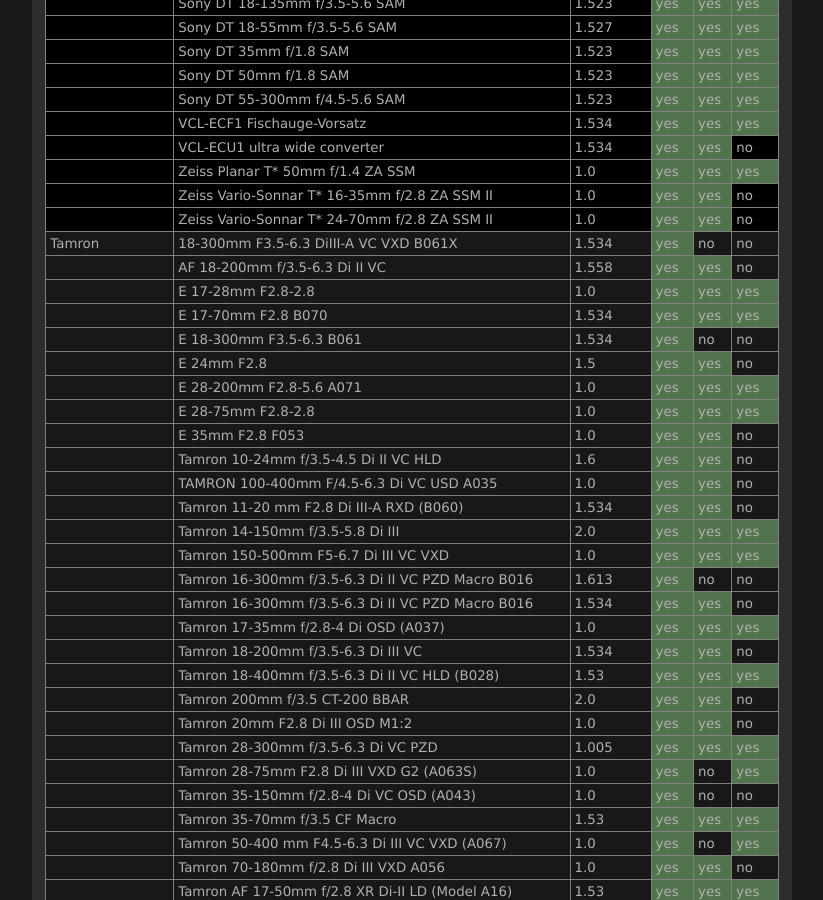
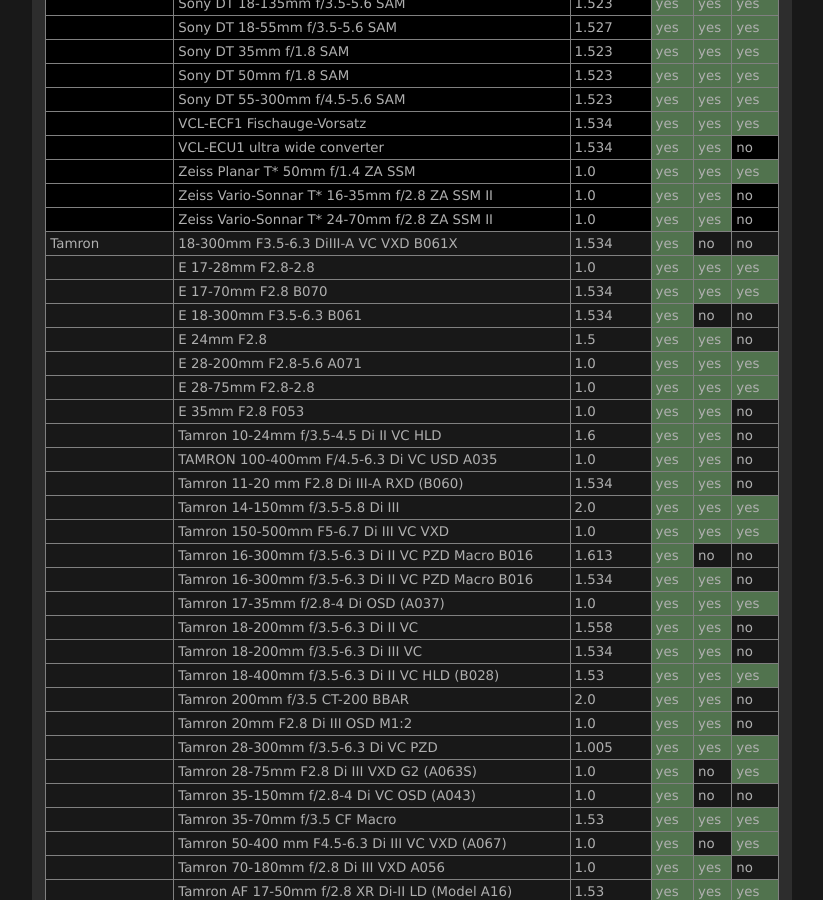
Before and after one commit to lensfun/lensfun.github.io, a Jekyll site: the page built from _posts/lenslist/2999-12-31-Lenslist-master.md, in a window 1280 px wide and 900 px high, scrolled down 29082 px. Shown: the whole window, without its empty margins (284-1107 px from the left). Built offline with Jekyll 4.4.1, drawn with Linux system fonts in a browser that asks for light colours; part of the change alters nothing that is shown; some of the changed text lies outside the part shown.

Commit message:
Update master lens list from GitHub Actions

```diff
--- a/_posts/lenslist/2999-12-31-Lenslist-master.md
+++ b/_posts/lenslist/2999-12-31-Lenslist-master.md
@@ -988,7 +988,7 @@ This list was generated on 2024-04-24 from current Lensfun sources. Your Lensfun
 <tr class="lenslist-bg2"><td></td><td>Sigma 10mm f/2.8 EX DC Fisheye HSM</td><td>1.622</td><td class="lenslist-highlight lenslist-check">yes</td><td class="lenslist-check">no</td><td class="lenslist-check">no</td></tr>
 <tr class="lenslist-bg2"><td></td><td>Sigma 10mm f/2.8 EX DC Fisheye HSM</td><td>1.523</td><td class="lenslist-highlight lenslist-check">yes</td><td class="lenslist-check">no</td><td class="lenslist-check">no</td></tr>
 <tr class="lenslist-bg2"><td></td><td>Sigma 12-24mm f/4.5-5.6 EX DG HSM</td><td>1.0</td><td class="lenslist-highlight lenslist-check">yes</td><td class="lenslist-check">no</td><td class="lenslist-highlight lenslist-check">yes</td></tr>
-<tr class="lenslist-bg2"><td></td><td>Sigma 12-24mm F4 DG HSM Art</td><td>1.0</td><td class="lenslist-highlight lenslist-check">yes</td><td class="lenslist-highlight lenslist-check">yes</td><td class="lenslist-highlight lenslist-check">yes</td></tr>
+<tr class="lenslist-bg2"><td></td><td>Sigma 12-24mm F4 DG HSM | A</td><td>1.0</td><td class="lenslist-highlight lenslist-check">yes</td><td class="lenslist-highlight lenslist-check">yes</td><td class="lenslist-highlight lenslist-check">yes</td></tr>
 <tr class="lenslist-bg2"><td></td><td>Sigma 14mm f/1.8 DG HSM | A</td><td>1.0</td><td class="lenslist-highlight lenslist-check">yes</td><td class="lenslist-check">no</td><td class="lenslist-highlight lenslist-check">yes</td></tr>
 <tr class="lenslist-bg2"><td></td><td>Sigma 14mm f/2.8 EX</td><td>1.0</td><td class="lenslist-highlight lenslist-check">yes</td><td class="lenslist-check">no</td><td class="lenslist-check">no</td></tr>
 <tr class="lenslist-bg2"><td></td><td>Sigma 14mm f/2.8 EX Aspherical HSM</td><td>1.0</td><td class="lenslist-highlight lenslist-check">yes</td><td class="lenslist-highlight lenslist-check">yes</td><td class="lenslist-check">no</td></tr>
@@ -1205,7 +1205,6 @@ This list was generated on 2024-04-24 from current Lensfun sources. Your Lensfun
 <tr class="lenslist-bg1"><td></td><td>Zeiss Vario-Sonnar T* 16-35mm f/2.8 ZA SSM II</td><td>1.0</td><td class="lenslist-highlight lenslist-check">yes</td><td class="lenslist-highlight lenslist-check">yes</td><td class="lenslist-check">no</td></tr>
 <tr class="lenslist-bg1"><td></td><td>Zeiss Vario-Sonnar T* 24-70mm f/2.8 ZA SSM II</td><td>1.0</td><td class="lenslist-highlight lenslist-check">yes</td><td class="lenslist-highlight lenslist-check">yes</td><td class="lenslist-check">no</td></tr>
 <tr class="lenslist-bg2"><td>Tamron</td><td>18-300mm F3.5-6.3 DiIII-A VC VXD B061X</td><td>1.534</td><td class="lenslist-highlight lenslist-check">yes</td><td class="lenslist-check">no</td><td class="lenslist-check">no</td></tr>
-<tr class="lenslist-bg2"><td></td><td>AF 18-200mm f/3.5-6.3 Di II VC</td><td>1.558</td><td class="lenslist-highlight lenslist-check">yes</td><td class="lenslist-highlight lenslist-check">yes</td><td class="lenslist-check">no</td></tr>
 <tr class="lenslist-bg2"><td></td><td>E 17-28mm F2.8-2.8</td><td>1.0</td><td class="lenslist-highlight lenslist-check">yes</td><td class="lenslist-highlight lenslist-check">yes</td><td class="lenslist-highlight lenslist-check">yes</td></tr>
 <tr class="lenslist-bg2"><td></td><td>E 17-70mm F2.8 B070</td><td>1.534</td><td class="lenslist-highlight lenslist-check">yes</td><td class="lenslist-highlight lenslist-check">yes</td><td class="lenslist-highlight lenslist-check">yes</td></tr>
 <tr class="lenslist-bg2"><td></td><td>E 18-300mm F3.5-6.3 B061</td><td>1.534</td><td class="lenslist-highlight lenslist-check">yes</td><td class="lenslist-check">no</td><td class="lenslist-check">no</td></tr>
@@ -1221,6 +1220,7 @@ This list was generated on 2024-04-24 from current Lensfun sources. Your Lensfun
 <tr class="lenslist-bg2"><td></td><td>Tamron 16-300mm f/3.5-6.3 Di II VC PZD Macro B016</td><td>1.613</td><td class="lenslist-highlight lenslist-check">yes</td><td class="lenslist-check">no</td><td class="lenslist-check">no</td></tr>
 <tr class="lenslist-bg2"><td></td><td>Tamron 16-300mm f/3.5-6.3 Di II VC PZD Macro B016</td><td>1.534</td><td class="lenslist-highlight lenslist-check">yes</td><td class="lenslist-highlight lenslist-check">yes</td><td class="lenslist-check">no</td></tr>
 <tr class="lenslist-bg2"><td></td><td>Tamron 17-35mm f/2.8-4 Di OSD (A037)</td><td>1.0</td><td class="lenslist-highlight lenslist-check">yes</td><td class="lenslist-highlight lenslist-check">yes</td><td class="lenslist-highlight lenslist-check">yes</td></tr>
+<tr class="lenslist-bg2"><td></td><td>Tamron 18-200mm f/3.5-6.3 Di II VC</td><td>1.558</td><td class="lenslist-highlight lenslist-check">yes</td><td class="lenslist-highlight lenslist-check">yes</td><td class="lenslist-check">no</td></tr>
 <tr class="lenslist-bg2"><td></td><td>Tamron 18-200mm f/3.5-6.3 Di III VC</td><td>1.534</td><td class="lenslist-highlight lenslist-check">yes</td><td class="lenslist-highlight lenslist-check">yes</td><td class="lenslist-check">no</td></tr>
 <tr class="lenslist-bg2"><td></td><td>Tamron 18-400mm f/3.5-6.3 Di II VC HLD (B028)</td><td>1.53</td><td class="lenslist-highlight lenslist-check">yes</td><td class="lenslist-highlight lenslist-check">yes</td><td class="lenslist-highlight lenslist-check">yes</td></tr>
 <tr class="lenslist-bg2"><td></td><td>Tamron 200mm f/3.5 CT-200 BBAR</td><td>2.0</td><td class="lenslist-highlight lenslist-check">yes</td><td class="lenslist-highlight lenslist-check">yes</td><td class="lenslist-check">no</td></tr>
```
